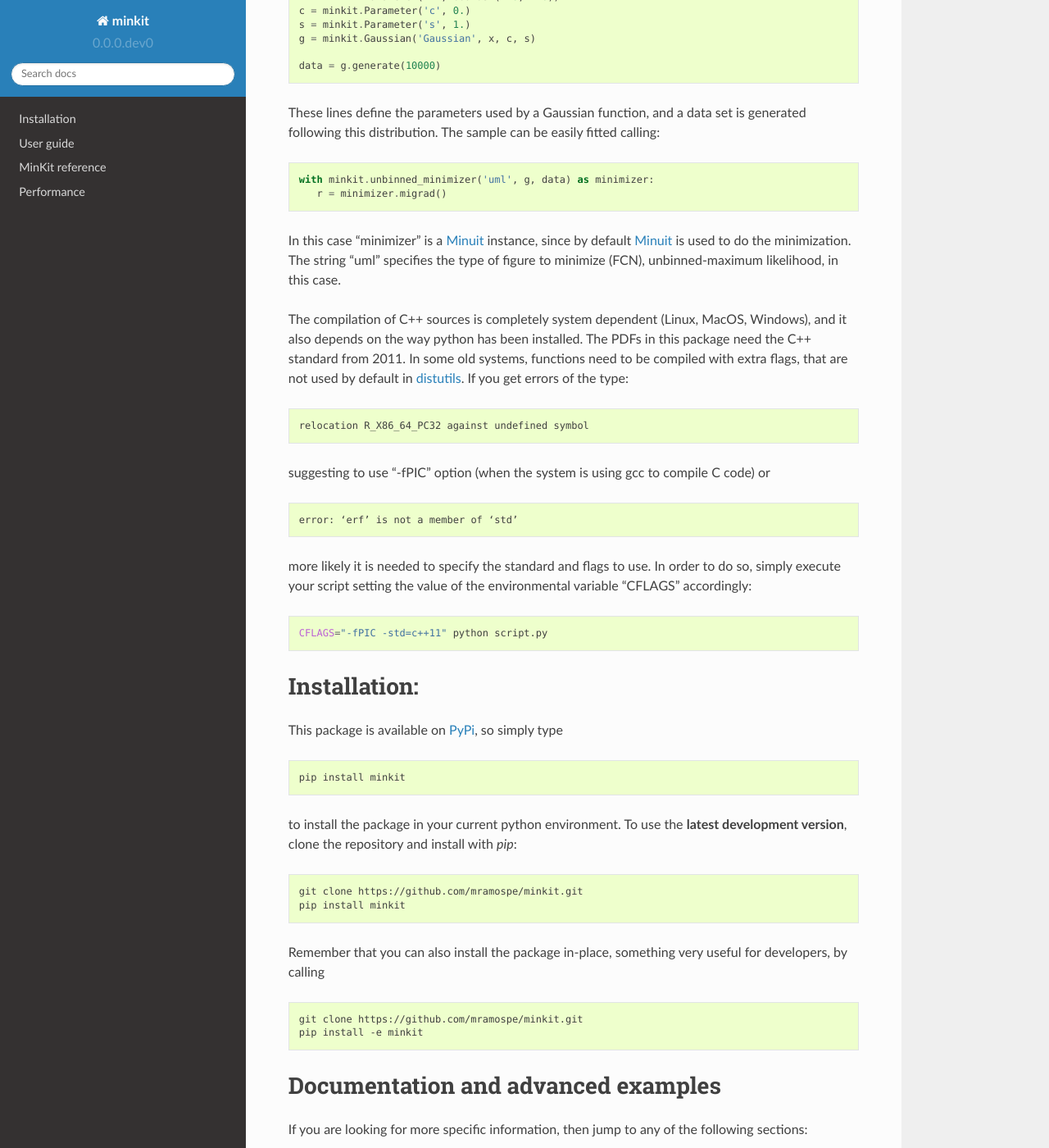
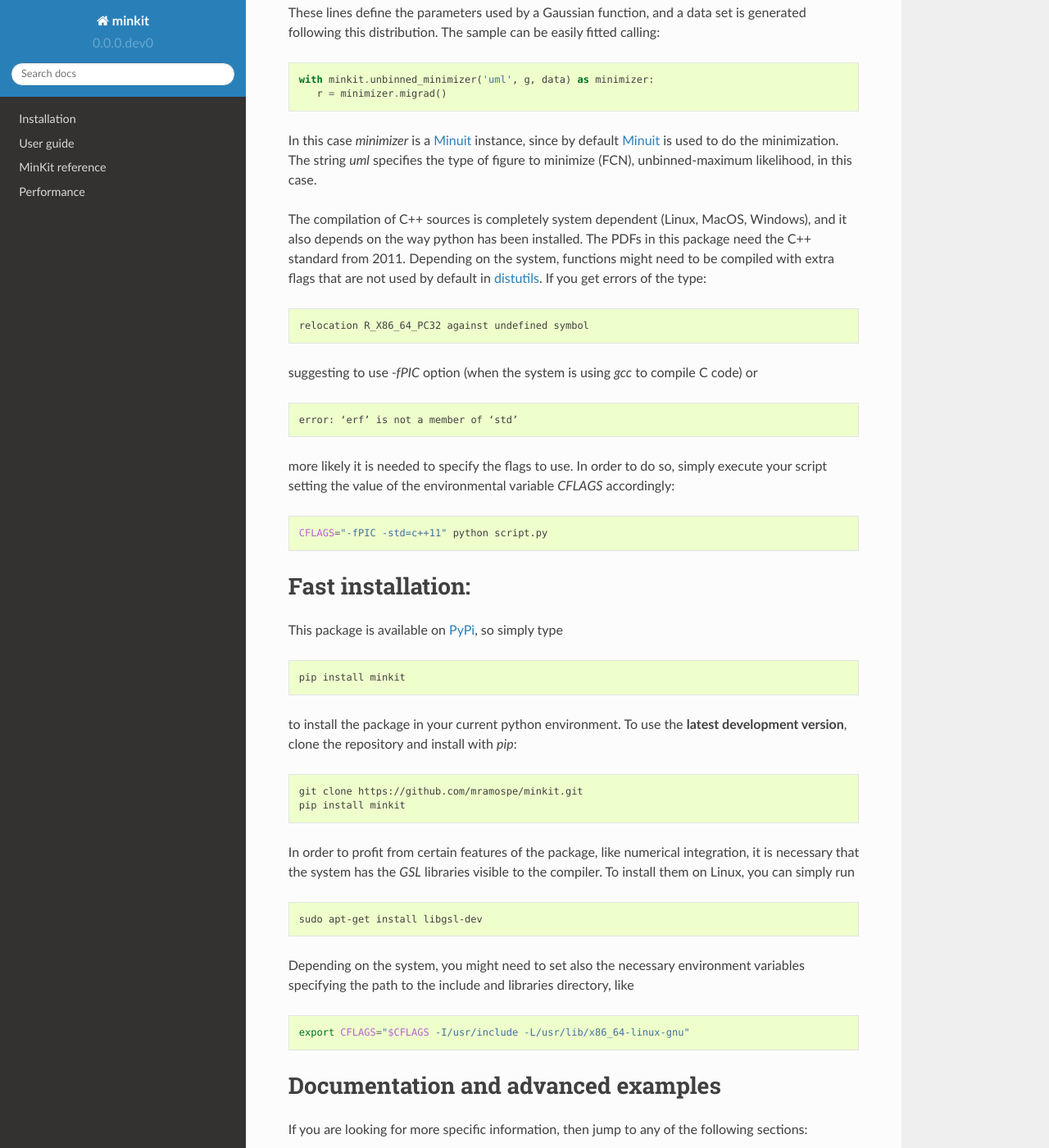
Before and after one commit to mramospe/minkit, a Sphinx documentation site: the page built from docs/source/index.rst, in a window 1280 px wide and 1400 px high, scrolled down 689 px. Shown: the whole window at 82% size. Built offline with Sphinx 7.4.7 and the Read the Docs theme 2.0.0, drawn with Linux system fonts in a browser that asks for light colours; pages that are not in the unit, such as notebooks, are missing from menus; the version number is read from the project's files by our own code; some of the changed text lies outside the part shown.

Commit message:
Improve documentation. Print also the asymmetric errors when displaying Parameter instances.

```diff
--- a/README.rst
+++ b/README.rst
@@ -30,13 +30,6 @@ Classes meant for the user are imported directly from the main module
 .. code-block:: python
 
    import minkit
-   minkit.initialize()
-
-The second line allows to define the backend where the execution will take place (CPU/GPU).
-By default (like in this case) it is set to CPU.
-Let us now define a very simple normal PDF:
-
-.. code-block:: python
 
    x = minkit.Parameter('x', bounds=(-10, +10))
    c = minkit.Parameter('c', 0.)
@@ -54,35 +47,35 @@ The sample can be easily fitted calling:
    with minkit.unbinned_minimizer('uml', g, data) as minimizer:
       r = minimizer.migrad()
 
-In this case "minimizer" is a `Minuit <https://iminuit.readthedocs.io/en/latest/reference.html#minuit>`__ instance, since by default `Minuit <https://iminuit.readthedocs.io/en/latest/reference.html#minuit>`__ is used to do the minimization.
-The string "uml" specifies the type of figure to minimize (FCN), unbinned-maximum likelihood, in this case.
+In this case *minimizer* is a `Minuit <https://iminuit.readthedocs.io/en/latest/reference.html#minuit>`__ instance, since by default `Minuit <https://iminuit.readthedocs.io/en/latest/reference.html#minuit>`__ is used to do the minimization.
+The string *uml* specifies the type of figure to minimize (FCN), unbinned-maximum likelihood, in this case.
 
 The compilation of C++ sources is completely system dependent (Linux, MacOS, Windows), and it also depends on the way python
 has been installed.
 The PDFs in this package need the C++ standard from 2011.
-In some old systems, functions need to be compiled with extra flags, that are not used by default in `distutils <https://docs.python.org/3/library/distutils.html>`__.
+Depending on the system, functions might need to be compiled with extra flags that are not used by default in `distutils <https://docs.python.org/3/library/distutils.html>`__.
 If you get errors of the type:
 
 .. code-block:: bash
 
    relocation R_X86_64_PC32 against undefined symbol
 
-suggesting to use "-fPIC" option (when the system is using gcc to compile C code) or
+suggesting to use *-fPIC* option (when the system is using *gcc* to compile C code) or
 
 .. code-block:: bash
 
    error: ‘erf’ is not a member of ‘std’
 
-more likely it is needed to specify the standard and flags to use.
-In order to do so, simply execute your script setting the value of the environmental variable "CFLAGS" accordingly:
+more likely it is needed to specify the flags to use.
+In order to do so, simply execute your script setting the value of the environmental variable *CFLAGS* accordingly:
 
 .. code-block:: bash
 
    CFLAGS="-fPIC -std=c++11" python script.py
 
 
-Installation:
-=============
+Fast installation:
+==================
 
 This package is available on `PyPi <https://pypi.org/>`__, so simply type
 
@@ -91,16 +84,24 @@ This package is available on `PyPi <https://pypi.org/>`__, so simply type
    pip install minkit
 
 to install the package in your current python environment.
-To use the **latest development version**, clone the repository and install with `pip`:
+To use the **latest development version**, clone the repository and install with *pip*:
 
 .. code-block:: bash
 
    git clone https://github.com/mramospe/minkit.git
    pip install minkit
 
-Remember that you can also install the package in-place, something very useful for developers, by calling
+In order to profit from certain features of the package, like numerical integration, it is necessary
+that the system has the *GSL* libraries visible to the compiler.
+To install them on Linux, you can simply run
 
 .. code-block:: bash
 
-   git clone https://github.com/mramospe/minkit.git
-   pip install -e minkit
+   sudo apt-get install libgsl-dev
+
+Depending on the system, you might need to set also the necessary environment variables
+specifying the path to the include and libraries directory, like
+
+.. code-block:: bash
+
+   export CFLAGS="$CFLAGS -I/usr/include -L/usr/lib/x86_64-linux-gnu"
```
Also changed, not shown: docs/source/installation.rst (+25 -2 lines), docs/notebooks/basic.ipynb, docs/notebooks/datasets.ipynb, docs/notebooks/extension.ipynb, docs/notebooks/fit_stability.ipynb, docs/notebooks/minimization.ipynb, docs/notebooks/multidimensional.ipynb, 1 other file.
